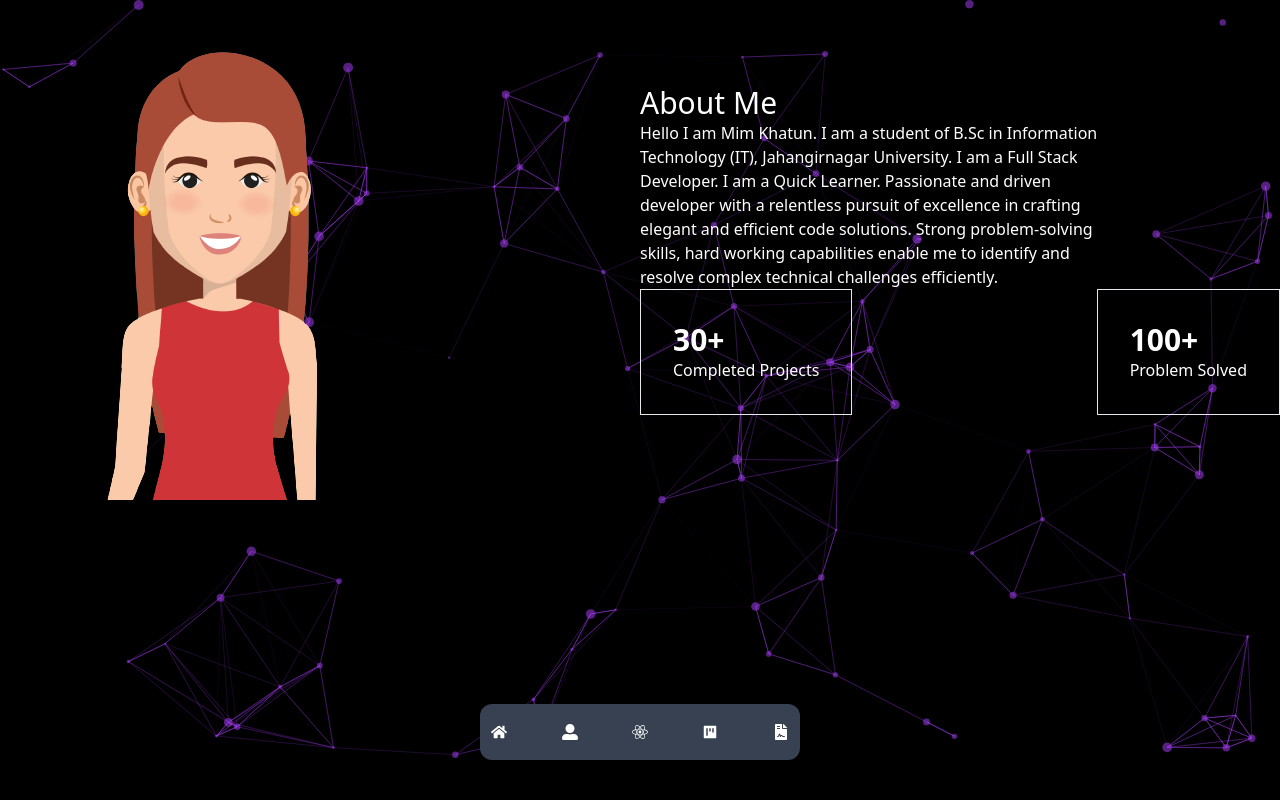
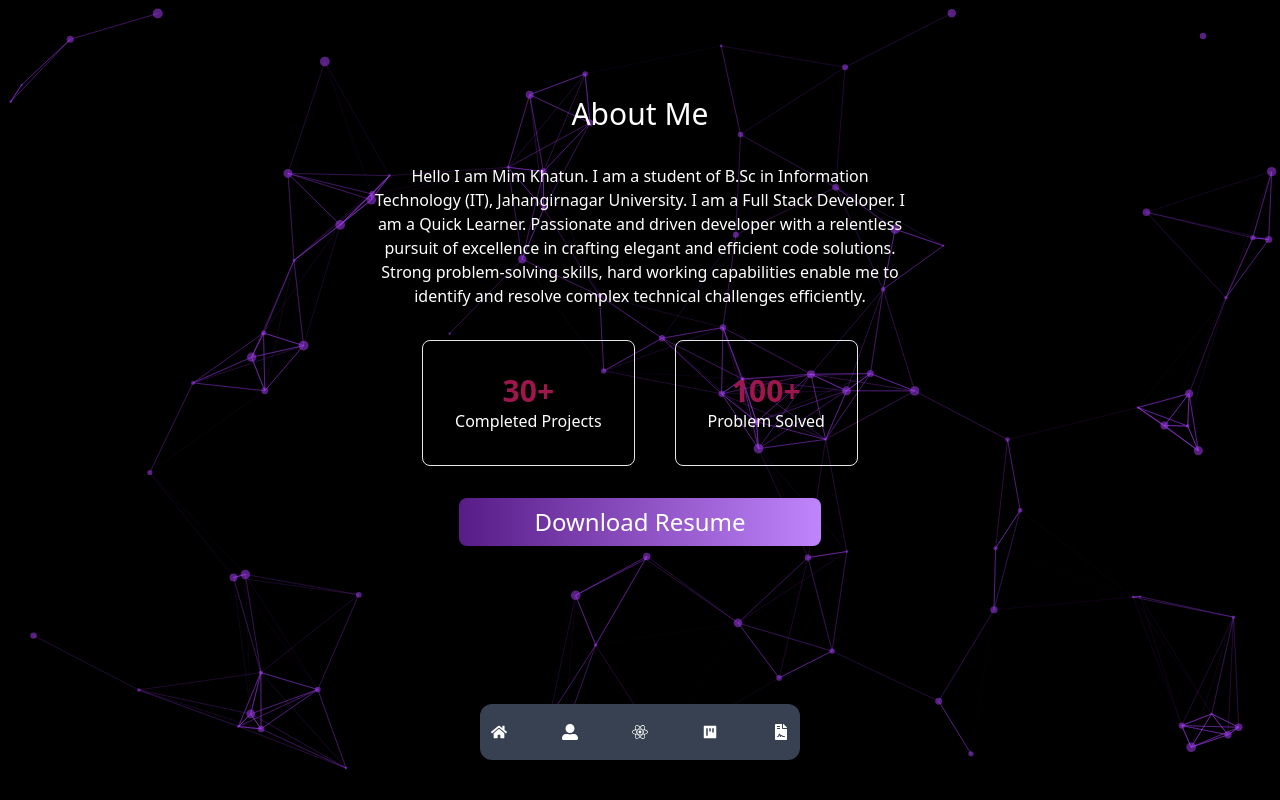
Before and after one commit to mim2041/web-portfolio-main, a React (Vite) app: page /about in a window 1280 px wide. Built offline with nearby package versions, Linux system fonts and the light colour scheme.

Commit message:
informations updated

```diff
--- a/src/Pages/About/About.jsx
+++ b/src/Pages/About/About.jsx
@@ -3,25 +3,24 @@ import profile from '../../assets/images/profile.png'
 
 const About = () => {
     return (
-        <div className='flex text-white' style={{ position: 'relative'}}>
-            <div className='w-1/2'>
-                <img src={profile} alt="" />
-            </div>
-            <div className='w-1/2 flex flex-col justify-center'>
+        <div className='text-center text-white m-8 lg:m-24' style={{ position: 'relative'}}>
+
+            <div className=' flex flex-col justify-center'>
                 <div>
                 <h1 className='text-3xl'>About Me</h1>
-                <p className='w-3/4'>Hello I am <span>Mim Khatun</span>. I am a student of B.Sc in Information Technology <span>(IT)</span>, Jahangirnagar University. I am a Full Stack Developer. I am a <span>Quick Learner</span>. Passionate and driven developer with a relentless pursuit of excellence in crafting elegant and efficient code solutions. Strong problem-solving skills, hard working capabilities enable me to identify and resolve complex technical challenges efficiently.</p>
+                <p className='text-center lg:w-1/2 mx-auto my-8'>Hello I am <span>Mim Khatun</span>. I am a student of B.Sc in Information Technology <span>(IT)</span>, Jahangirnagar University. I am a Full Stack Developer. I am a <span>Quick Learner</span>. Passionate and driven developer with a relentless pursuit of excellence in crafting elegant and efficient code solutions. Strong problem-solving skills, hard working capabilities enable me to identify and resolve complex technical challenges efficiently.</p>
                 </div>
-                <div className='flex justify-between'>
-                    <div className='border p-8'>
-                        <h1 className='text-3xl font-bold'>30+</h1>
+                <div className='flex gap-10  mx-auto'>
+                    <div className='border p-8 rounded-lg'>
+                        <h1 className='text-3xl font-bold text-pink-800'>30+</h1>
                         <p>Completed Projects</p>
                     </div>
-                    <div className='border p-8'>
-                        <h1 className='text-3xl font-bold'>100+</h1>
+                    <div className='border p-8 rounded-lg'>
+                        <h1 className='text-3xl font-bold text-pink-800'>100+</h1>
                         <p>Problem Solved</p>
                     </div>
                 </div>
+                <button className='flex items-center justify-center gap-2 text-2xl text-white bg-gradient-to-r from-purple-900 to-purple-400 py-2 px-4 rounded-lg lg:w-1/3 mx-auto my-8'>Download Resume</button>
             </div>
         </div>
     );
--- a/src/Pages/Home/Home.jsx
+++ b/src/Pages/Home/Home.jsx
@@ -4,6 +4,8 @@ import { useTypewriter, Cursor } from 'react-simple-typewriter';
 import profile from '../../assets/images/profile.png';
 import ParticlesJS from '../../components/Particles';
 // import Particles from 'react-tsparticles';
+import { AiOutlineArrowRight } from "react-icons/ai";
+import { Link } from 'react-router-dom';
 
 const Home = () => {
   const [text] = useTypewriter({
@@ -22,23 +24,27 @@ const Home = () => {
   }, []);
 
   return (
-    <div style={{ position: 'relative', fontFamily: "'Lobster', cursive" }} className='bg-cover bg-center mt-0 flex'>
+    <div style={{ position: 'relative'}}>
+      <div className='bg-cover bg-center mt-0 flex flex-col lg:flex-row items-center'>
       <div className='particles-container' id='particles-container' style={{ position: 'absolute', top: 0, left: 0, zIndex: -1 }} />
       <div className='w-1/2'>
         <img src={profile} alt='' />
       </div>
-      <div className='m-10 flex flex-col justify-center gap-4' style={{ zIndex: 1 }}>
+      <div style={{fontFamily: "'Lobster', cursive",  zIndex: 1  }} className='m-10 flex flex-col justify-center gap-4'>
         <h2 className='text-3xl text-white'>Hello, This is</h2>
-        <h1 className='text-4xl text-white font-bold'>Mim Khatun</h1>
+        <h1 className='text-4xl text-white font-bold ' style={{linearGradient: "to right, #51087E, #B24BF3",  }}>Mim Khatun</h1>
+        <div>
         <h3 className='text-3xl font-bold text-blue-300'>
-          I am a
           <span>{text}</span>
           <span>
             <Cursor />
           </span>
         </h3>
-        <button className='text-2xl text-white bg-gradient-to-r'>Want to know more about me?</button>
+        </div>
+        <p className='text-white lg:w-1/2'>Passionate for exploring new things. Addicted for coding and building outstanding websites. From building scalable web applications to designing intuitive user interfaces, I am adept at transforming complex ideas into practical solutions.</p>
+        <Link to="/about"><button className='flex items-center justify-center gap-2 text-2xl text-white bg-gradient-to-r from-purple-900 to-purple-400 py-2 px-4 rounded-lg lg:w-1/3'>More about me? <AiOutlineArrowRight/></button></Link>
       </div>
+    </div>
     </div>
   );
 };
```
